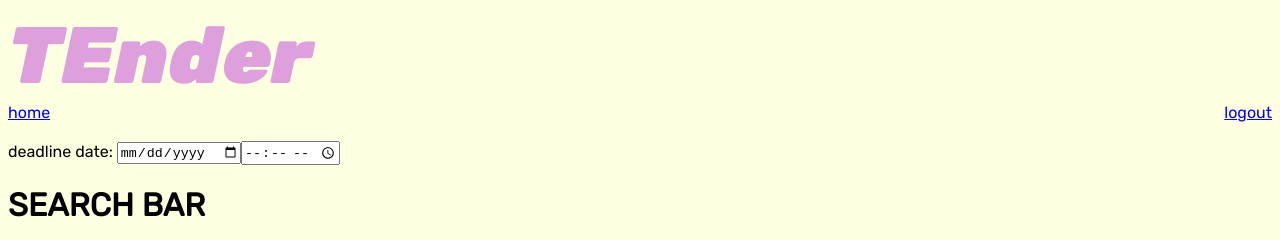
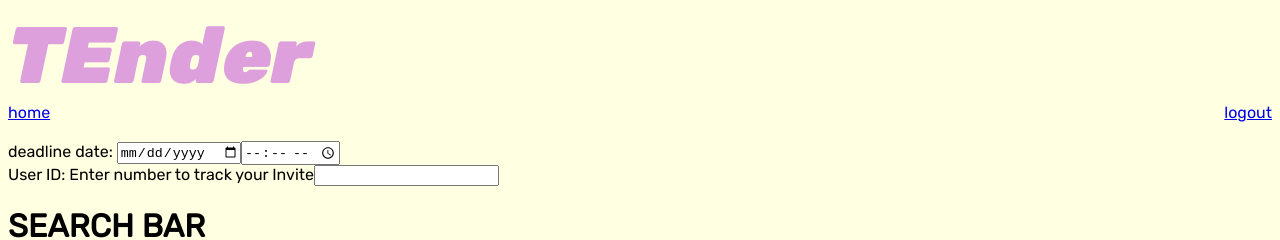
Before and after one commit to skelly7681/Capstone-Project, a Vue app in the folder vue/: page /invite in a window 1280 px wide. Shown: the top 240 px of the page. Built offline with nearby package versions, Linux system fonts and the light colour scheme; no server answers; sample sign-in values are in the browser's storage.

Commit message:
Added some stuff to create invite component

```diff
--- a/vue/src/components/CreateInvite.vue
+++ b/vue/src/components/CreateInvite.vue
@@ -7,11 +7,17 @@
 
 
     <!-- this deadline box needs to be bound to an invite to send to the db -->
-    <div id="deadlineDate">
-        <label for="dueDate">deadline date: </label>
-        <input type="date" id="dueDate" name="dueDate" />
-        <input type="time" id="dueTime" name="dueTime"/>
-    </div>
+    <form v-on:submit.prevent="submitInvite" class="inviteForm">
+        <div id="deadlineDate">
+            <label for="dueDate">deadline date: </label>
+            <input type="date" id="dueDate" name="dueDate" v-model="invite.closingDate"/>
+            <input type="time" id="dueTime" name="dueTime" v-model="invite.closingTime"/>
+        </div>
+        <div>
+            <label for="userId">User ID: Enter number to track your Invite</label>
+            <input type="text" name="userId" id="userId" v-model="invite.senderUserId">
+        </div>
+    </form>
 
     <!-- all imported componets here -->
     <search-restaurants/>
@@ -20,20 +26,43 @@
 </template>
 
 <script>
-import SearchRestaurants from './SearchRestaurants.vue'
+import SearchRestaurants from './SearchRestaurants.vue';
+import inviteService from '../services/InviteServices'
 
 export default {
   components: { SearchRestaurants },
   data(){
       return{
-          isLoading: true
+          isLoading: true,
+          invite: {
+              inviteId: "", //this is serial, so does it need to be here?
+              senderUserId: "",
+              closingDate: "",
+              closingTime: "",
+              uniqueLink: "" //how tf do we make a unique link
+        }
       }
+  },
+  methods: {
+      submitInvite(){
+          const newInvite = {
+              inviteId: "",
+              senderUserId: this.invite.senderUserId,
+              closingDate: this.invite.closingDate,
+              closingTime: this.invite.closingTime,
+              uniqueLink: this.invite.uniqueLink
+          }
+          inviteService
+            .createInvite(newInvite)
+            .then(response => {
+                if(response.status === 201){
+                this.$router.push('/')
+                }
+            })
+          }
+      }
+  }
 
-
-  },
-
-
-}
 </script>
 
 <style>
```
